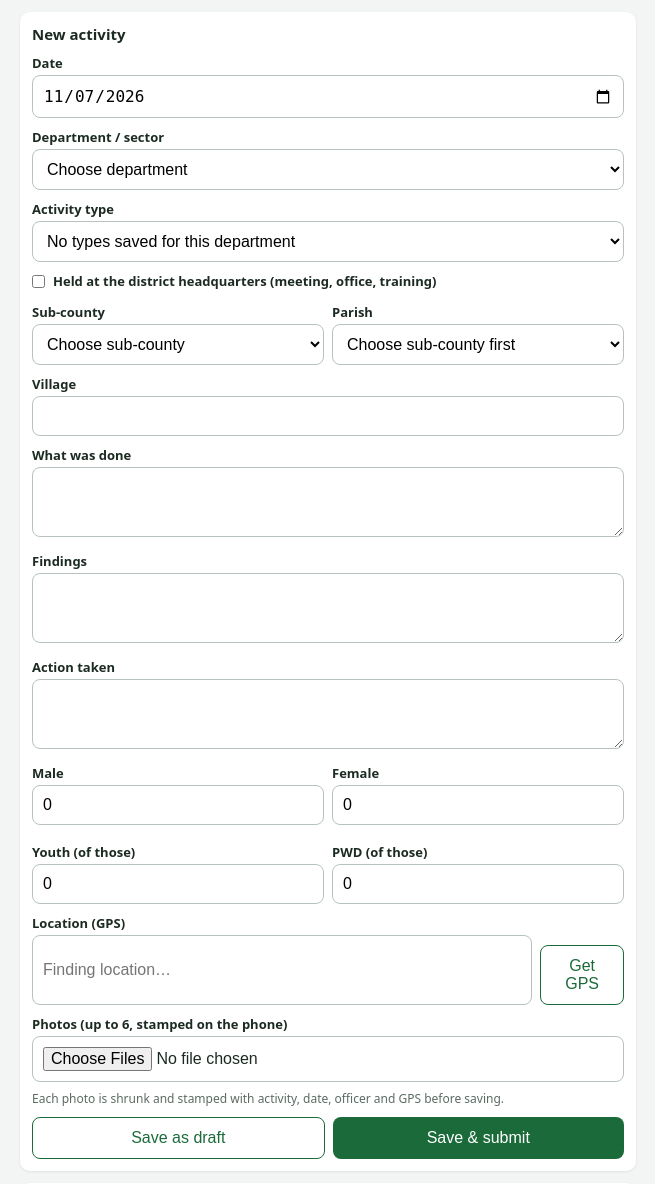
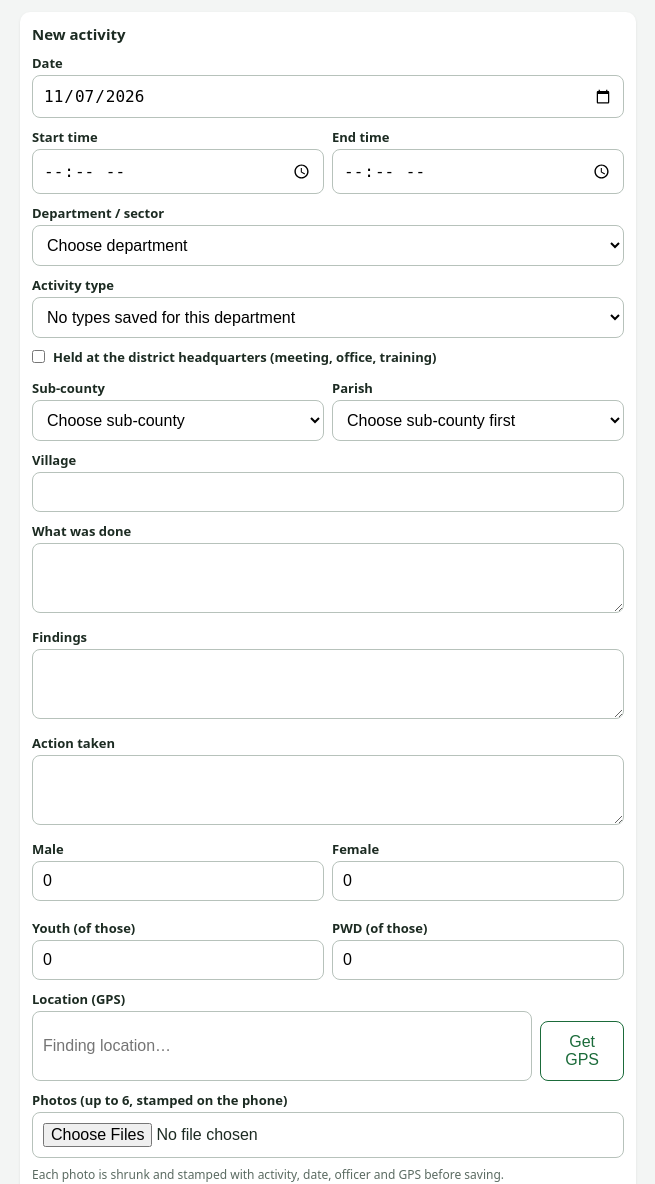
Before and after one commit to sodissacco-lab/SDLG-PROMIS, a Django app: page /offline-app/ in a window 1280 px wide. Shown: the part 97-1281 px from the top of the page, without its empty margins (312-967 px from the left). Run offline with Django 5.2, Linux system fonts and the light colour scheme; the visitor is signed in with stand-in values (Sample User, id 1); data that the repository does not hold is empty; parts of the project's set-up code (start-up, migrations or seed data) failed here and were passed over.

Commit message:
Update offline_app.html

```diff
--- a/core/templates/core/offline_app.html
+++ b/core/templates/core/offline_app.html
@@ -59,6 +59,7 @@
     <h2>New activity</h2>
     <form id="f" autocomplete="off">
       <label>Date</label><input type="date" id="date" required>
+      <div class="grid"><div><label>Start time</label><input type="time" id="start_time"></div><div><label>End time</label><input type="time" id="end_time"></div></div>
       <label>Department / sector</label><select id="department" required></select>
       <label>Activity type</label><select id="activity_type" required></select>
       <div id="otherbox" style="display:none"><label>Describe the activity</label><input id="other_activity" maxlength="120" placeholder="What was the activity?"></div>
@@ -258,7 +259,7 @@
     var rec = {
       client_id: uid(), saved_at: new Date().toISOString(), submit: !!submit,
       state: 'wait', error: '',
-      date: $('date').value, department: $('department').value,
+      date: $('date').value, start_time: $('start_time').value, end_time: $('end_time').value, department: $('department').value,
       activity_type: $('activity_type').value, other_activity: $('other_activity').value.trim(),
       at_district_hq: $('at_hq').checked,
       sub_county: $('at_hq').checked ? '' : $('sub_county').value,
@@ -274,6 +275,7 @@
   }
   function check(r) {
     if (!r.date) return 'Choose the date.';
+    if (r.start_time && r.end_time && r.end_time <= r.start_time) return 'End time must be after the start time.';
     if (r.date > new Date().toISOString().slice(0, 10)) return 'The date cannot be in the future.';
     if (!r.department) return 'Choose the department.';
     if (!r.activity_type) return 'Choose the activity type.';
```
